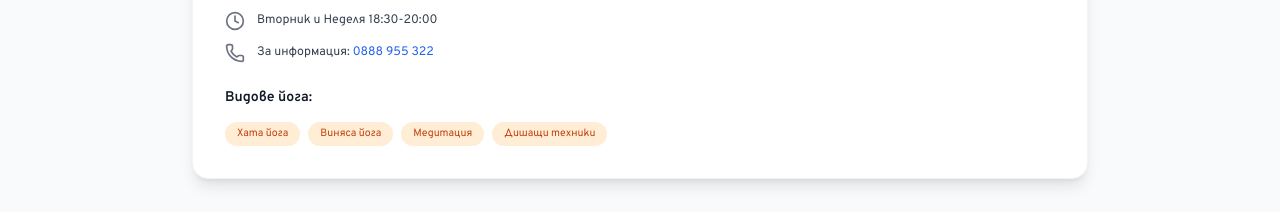
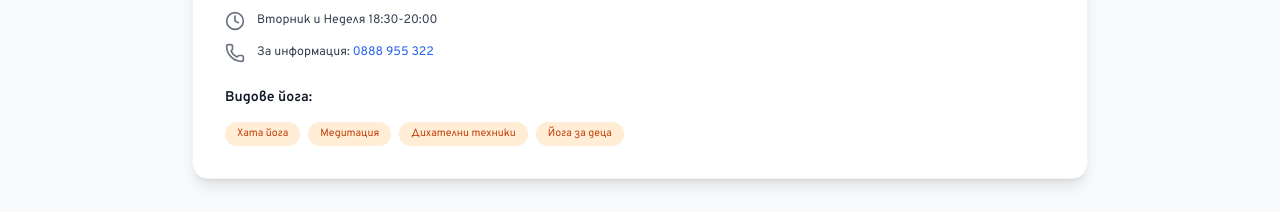
Before and after one commit to voodoobg/bailovo-website, a Next.js app: page /bg/tourism in a window 1280 px wide. Shown: the part 5188-5400 px from the top of the page. Built offline with nearby package versions, Linux system fonts and the light colour scheme.

Commit message:
UPDATE: Revise Bulgarian and English yoga class listings for improved accuracy and inclusivity, adding 'Yoga for children' and updating terminology

```diff
--- a/src/app/[locale]/tourism/page.tsx
+++ b/src/app/[locale]/tourism/page.tsx
@@ -880,8 +880,8 @@ export default function TourismPage() {
                 </h5>
                 <div className="flex flex-wrap gap-2">
                   {(locale === 'bg'
-                    ? ['Хата йога', 'Виняса йога', 'Медитация', 'Дишащи техники']
-                    : ['Hatha yoga', 'Vinyasa yoga', 'Meditation', 'Breathing techniques']
+                    ? ['Хата йога', 'Медитация', 'Дихателни техники', 'Йога за деца']
+                    : ['Hatha yoga', 'Meditation', 'Breathing techniques', 'Yoga for children']
                   ).map((specialty, index) => (
                     <span key={index} className="px-3 py-1 bg-orange-100 text-orange-700 rounded-full text-sm">
                       {specialty}
```
